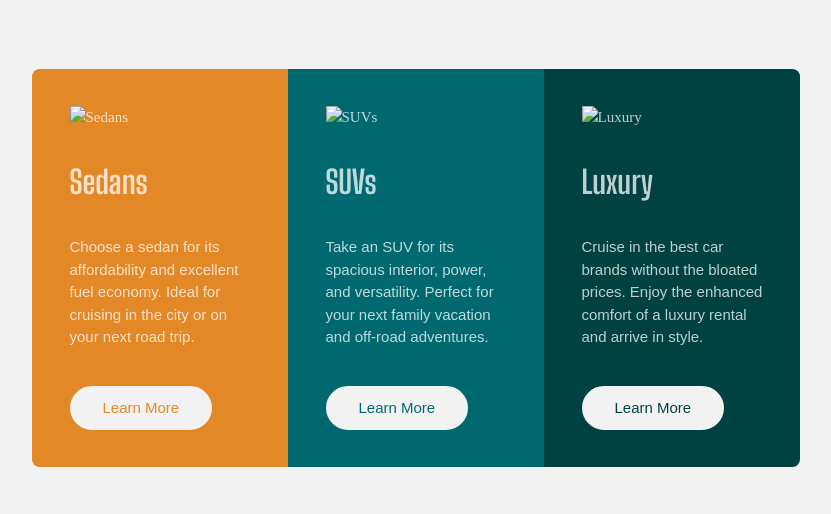
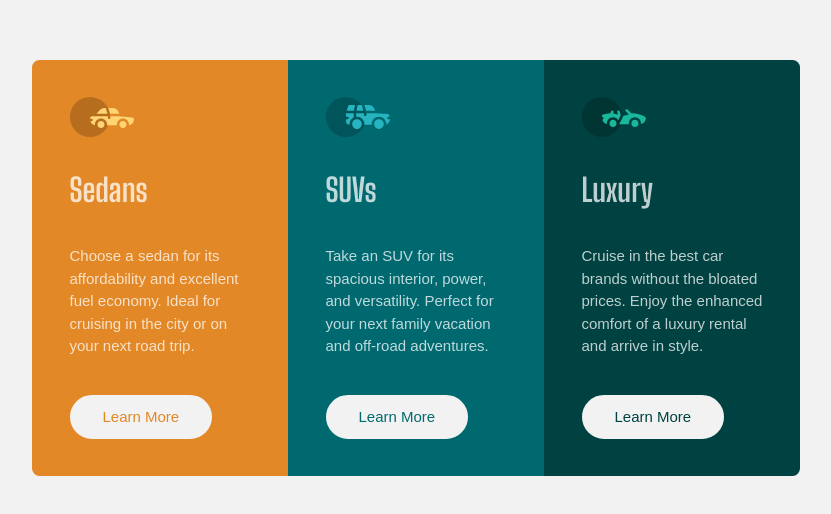
Before and after one commit to gtbauke/3-column-preview-card-component, a plain HTML site: page index.html in a window 1280 px wide. Shown: the part 132-646 px from the top of the page, without its empty margins (224-1055 px from the left). Drawn offline with Linux system fonts and the light colour scheme; the site is published under a folder, as on GitHub Pages, so addresses that start at the root find nothing.

Commit message:
fix images bug

```diff
--- a/index.html
+++ b/index.html
@@ -18,7 +18,7 @@
   <main class="wrapper">
     <div class="column sedans">
       <div class="title-wrapper">
-        <img src="/images/icon-sedans.svg" alt="Sedans">
+        <img src="./images/icon-sedans.svg" alt="Sedans">
         <h4>Sedans</h4>
       </div>
 
@@ -33,7 +33,7 @@
 
     <div class="column suvs">
       <div class="title-wrapper">
-        <img src="/images/icon-suvs.svg" alt="SUVs">
+        <img src="./images/icon-suvs.svg" alt="SUVs">
         <h4>SUVs</h4>
       </div>
 
@@ -48,7 +48,7 @@
 
     <div class="column luxury">
       <div class="title-wrapper">
-        <img src="/images/icon-luxury.svg" alt="Luxury">
+        <img src="./images/icon-luxury.svg" alt="Luxury">
         <h4>Luxury</h4>
       </div>
 
```
